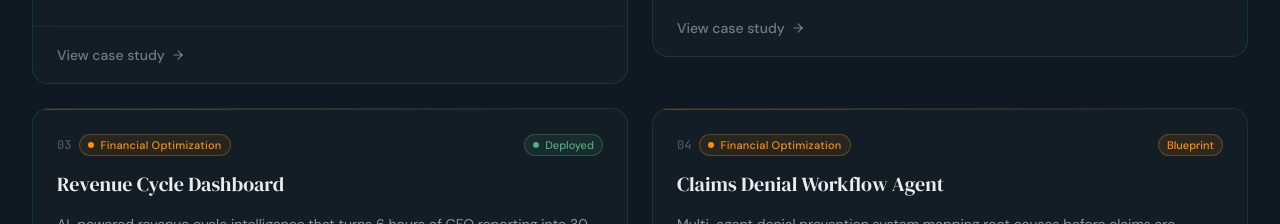
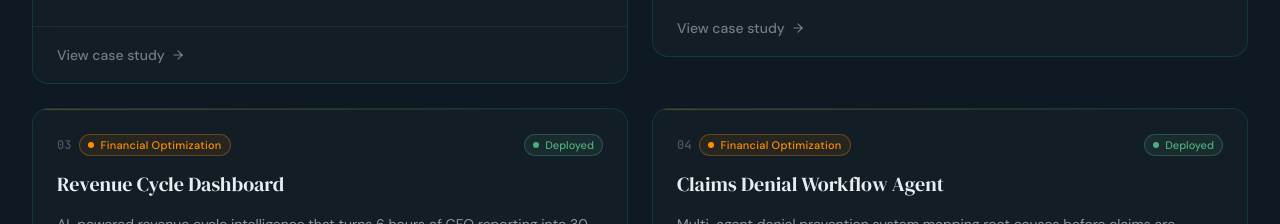
Before and after one commit to basebattle/HC-Portfolio, a Next.js app: page / in a window 1280 px wide. Shown: the part 1520-1744 px from the top of the page. Built offline with nearby package versions, Linux system fonts and the light colour scheme.

Commit message:
feat: P04 Claims Denial Agent deployed

```diff
--- a/src/data/projects.ts
+++ b/src/data/projects.ts
@@ -86,7 +86,7 @@ export const projects: Project[] = [
     name: "Claims Denial Workflow Agent",
     slug: "claims-denial",
     category: "Financial Optimization",
-    status: "Blueprint",
+    status: "Deployed",
     phase: 2,
     oneLiner: "Multi-agent denial prevention system mapping root causes before claims are submitted, targeting the $260 billion annual US denial problem.",
     metric: "$0.8M/yr projected savings (20% prevention rate)",
@@ -97,8 +97,8 @@ export const projects: Project[] = [
       "Multi-agent LangGraph system integrating Gmail, Drive, Sheets, and Slack via MCP. CARC/RARC denial taxonomy engine mapping top 50 codes to structured root-cause hierarchy. Prevention Score predicting highest-risk pending claims."
     ],
     stack: ["Python", "LangGraph", "FastAPI", "MCP", "Streamlit"],
-    github: null,
-    live: null,
+    github: "basebattle/claims-denial-agent",
+    live: "https://claims-denial-agent.streamlit.app",
     kpis: ["Denial rate reduction from 12% to 9.6%", "CARC/RARC root-cause mapping: top 50 codes", "Rework cost avoidance and write-off reduction"],
     veteran: "References X12 835 remittance advice parsing, CARC/RARC denial taxonomy, and Change Healthcare Revenue Cycle Denials Index for baseline benchmarking."
   },
```
